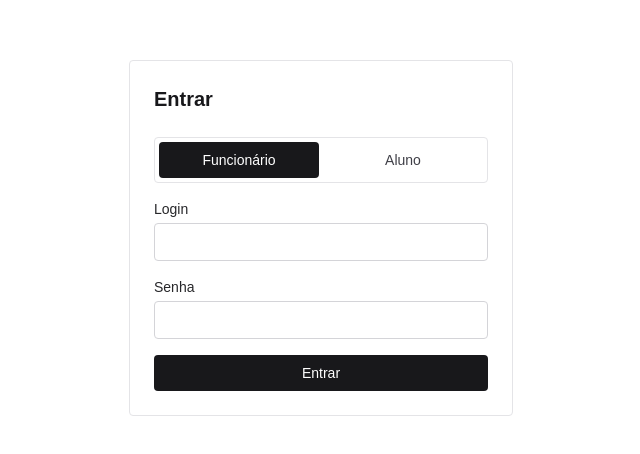
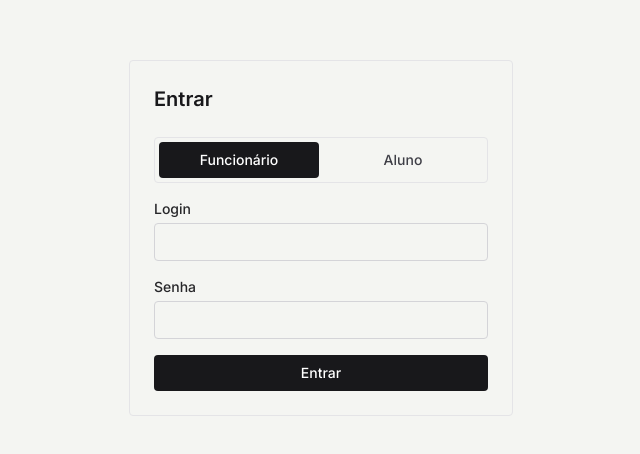
Before and after one commit to pedroszdev/A3-SistemaCadastroAcademia, a Next.js app in the folder apps/web/: page /login in a window 1280 px wide. Shown: the part 162-616 px from the top of the page, without its empty margins (319-959 px from the left). Built offline with nearby package versions, Linux system fonts and the light colour scheme.

Commit message:
feat(web): aplica a identidade visual Academia Forma (cores, fontes e base)
Tokens de cor no @theme do Tailwind, Inter e Space Grotesk pelo next/font e os estilos
base dentro da camada base, para não vencerem as classes utilitárias.

```diff
--- a/apps/web/src/app/globals.css
+++ b/apps/web/src/app/globals.css
@@ -1,23 +1,72 @@
 @import "tailwindcss";
 
-/* Os componentes usam cores fixas de tema claro (zinc, bg-white). Sem isso, o modo
-   escuro do sistema deixava a página preta com títulos escuros e inputs brancos com
-   texto claro. color-scheme também mantém claros os controles nativos (select, input). */
+/* Identidade visual "Academia Forma" (design do canvas). Só tema claro: color-scheme
+   mantém claros os controles nativos (select, input) mesmo com o sistema em modo escuro. */
 :root {
   color-scheme: light;
-  --background: #ffffff;
-  --foreground: #171717;
 }
 
 @theme inline {
-  --color-background: var(--background);
-  --color-foreground: var(--foreground);
-  --font-sans: var(--font-geist-sans);
-  --font-mono: var(--font-geist-mono);
+  --font-sans: var(--font-inter), system-ui, sans-serif;
+  --font-display: var(--font-space-grotesk), var(--font-inter), sans-serif;
 }
 
-body {
-  background: var(--background);
-  color: var(--foreground);
-  font-family: Arial, Helvetica, sans-serif;
+@theme {
+  /* Tinta (texto e superfícies escuras) */
+  --color-tinta: #121614;
+  --color-tinta-2: #1e2420;
+  --color-tinta-3: #2c342f;
+  --color-tinta-borda: #2e3631;
+  /* Fundos e bordas */
+  --color-fundo: #f4f5f2;
+  --color-fundo-2: #f0f2ee;
+  --color-fundo-3: #e7eae5;
+  --color-cabecalho: #fafbf9;
+  --color-borda: #e1e4df;
+  --color-borda-campo: #cdd2cc;
+  --color-avatar: #e9ece7;
+  /* Texto secundário (no claro e no escuro) */
+  --color-suave: #566059;
+  --color-suave-escuro: #c9cfca;
+  --color-suave-escuro-2: #a9b0ab;
+  --color-suave-escuro-3: #8c948f;
+  /* Destaque */
+  --color-lima: #c8f25a;
+  --color-lima-borda: #b4e03d;
+  /* Tons de status: fundo e texto */
+  --color-sucesso-fundo: #e2f3e8;
+  --color-sucesso: #1b6a3d;
+  --color-alerta-fundo: #fce9da;
+  --color-alerta: #8f4309;
+  --color-alerta-borda: #f0c9a6;
+  --color-alerta-claro: #fdf3ea;
+  --color-alerta-texto: #7a3907;
+  --color-info-fundo: #e5edfb;
+  --color-info: #1e4d9e;
+  --color-neutro-fundo: #eceeeb;
+  --color-neutro: #4a524d;
+  --color-lima-fundo: #eff8d6;
+  --color-lima-texto: #3f5a07;
+  --color-roxo-fundo: #f1e9fb;
+  --color-roxo: #5b2f99;
+  --color-desabilitado: #e7e9e5;
+  --color-desabilitado-texto: #6b726d;
 }
+
+/* Dentro da camada base: estilo sem camada venceria as classes utilitárias do Tailwind. */
+@layer base {
+  body {
+    background: var(--color-fundo);
+    color: var(--color-tinta);
+    font-family: var(--font-sans);
+  }
+
+  a {
+    color: inherit;
+  }
+
+  :where(input, select, textarea):focus-visible {
+    outline: 2px solid var(--color-tinta);
+    outline-offset: 1px;
+  }
+}
--- a/apps/web/src/app/layout.tsx
+++ b/apps/web/src/app/layout.tsx
@@ -1,15 +1,16 @@
 import type { Metadata } from "next";
-import { Geist, Geist_Mono } from "next/font/google";
+import { Inter, Space_Grotesk } from "next/font/google";
 import "./globals.css";
 
-const geistSans = Geist({
-  variable: "--font-geist-sans",
+const inter = Inter({
+  variable: "--font-inter",
   subsets: ["latin"],
 });
 
-const geistMono = Geist_Mono({
-  variable: "--font-geist-mono",
+const spaceGrotesk = Space_Grotesk({
+  variable: "--font-space-grotesk",
   subsets: ["latin"],
+  weight: ["500", "600", "700"],
 });
 
 export const metadata: Metadata = {
@@ -21,7 +22,7 @@ export default function RootLayout({ children }: LayoutProps<"/">) {
   return (
     <html
       lang="pt-BR"
-      className={`${geistSans.variable} ${geistMono.variable} h-full antialiased`}
+      className={`${inter.variable} ${spaceGrotesk.variable} h-full antialiased`}
     >
       <body className="min-h-full flex flex-col">{children}</body>
     </html>
```
